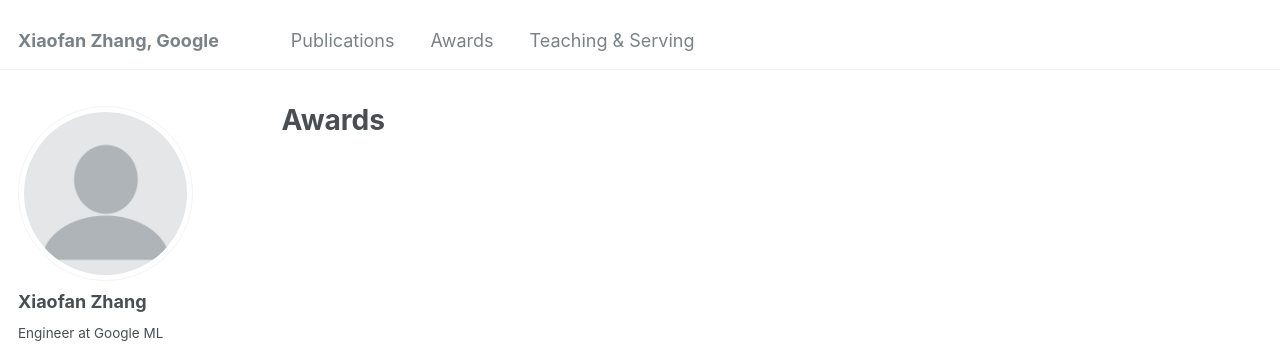
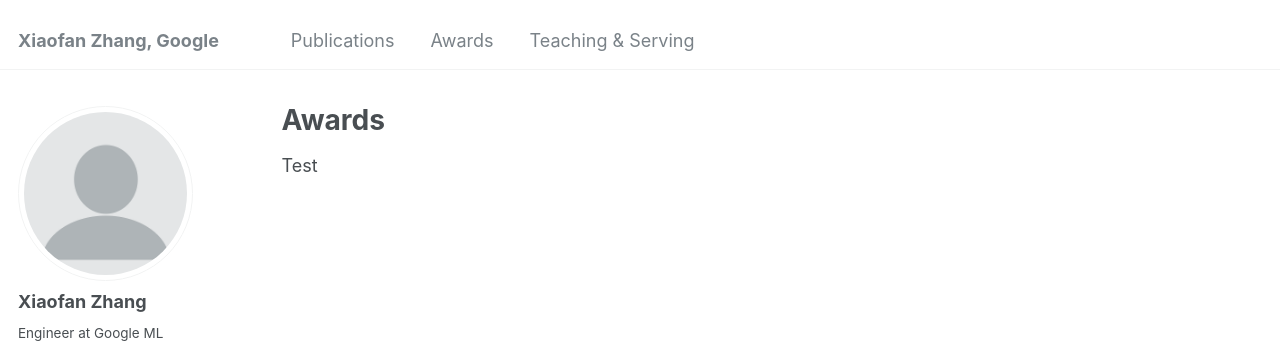
Before and after one commit to TomG008/TomG008.github.io, a Jekyll site: the page built from _pages/awards.md, in a window 1280 px wide. Shown: the top 345 px of the page. Built offline with Jekyll 4.4.1, drawn with Linux system fonts in a browser that asks for light colours; some web fonts are replaced.

Commit message:
Update and rename awards.html to awards.md

```diff
--- a/_pages/awards.html
+++ b/_pages/awards.md
@@ -4,3 +4,7 @@ title: "Awards"
 permalink: /awards/
 author_profile: true
 ---
+
+{% include base_path %}
+
+Test
```
